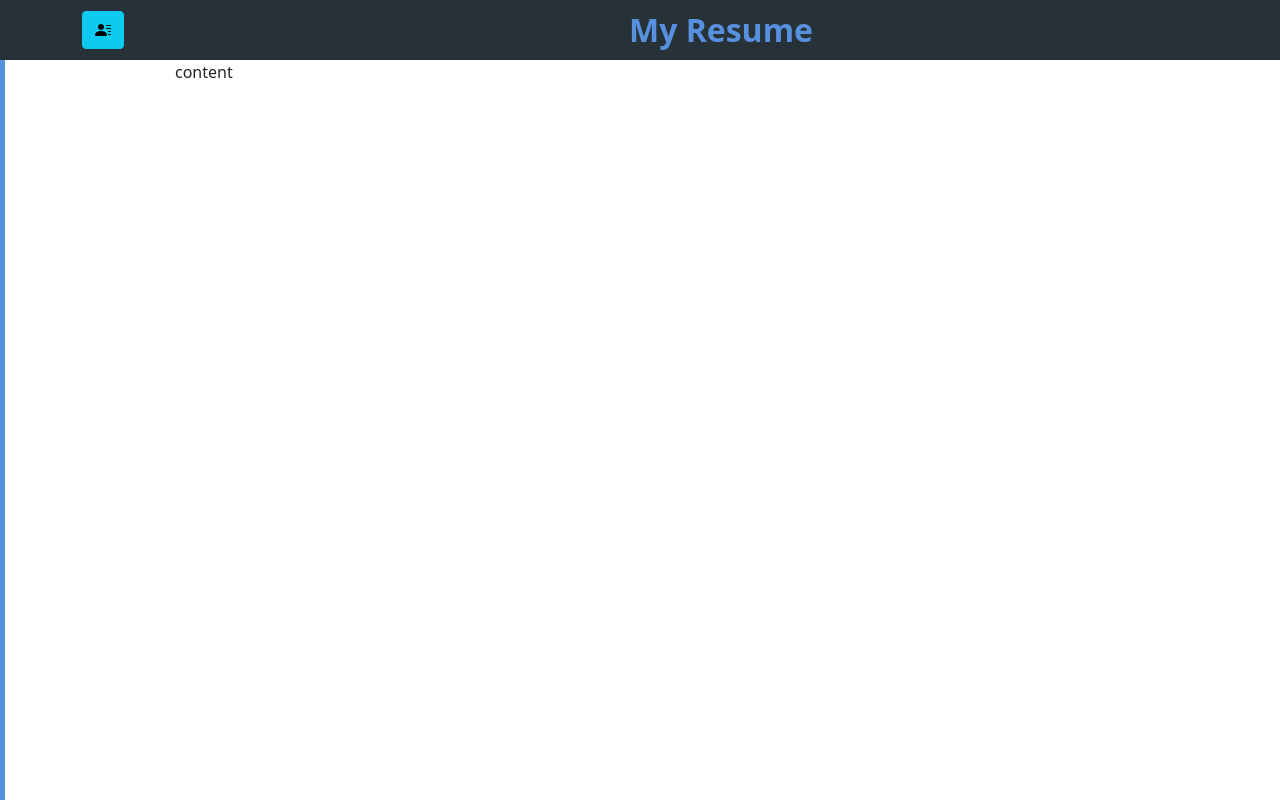
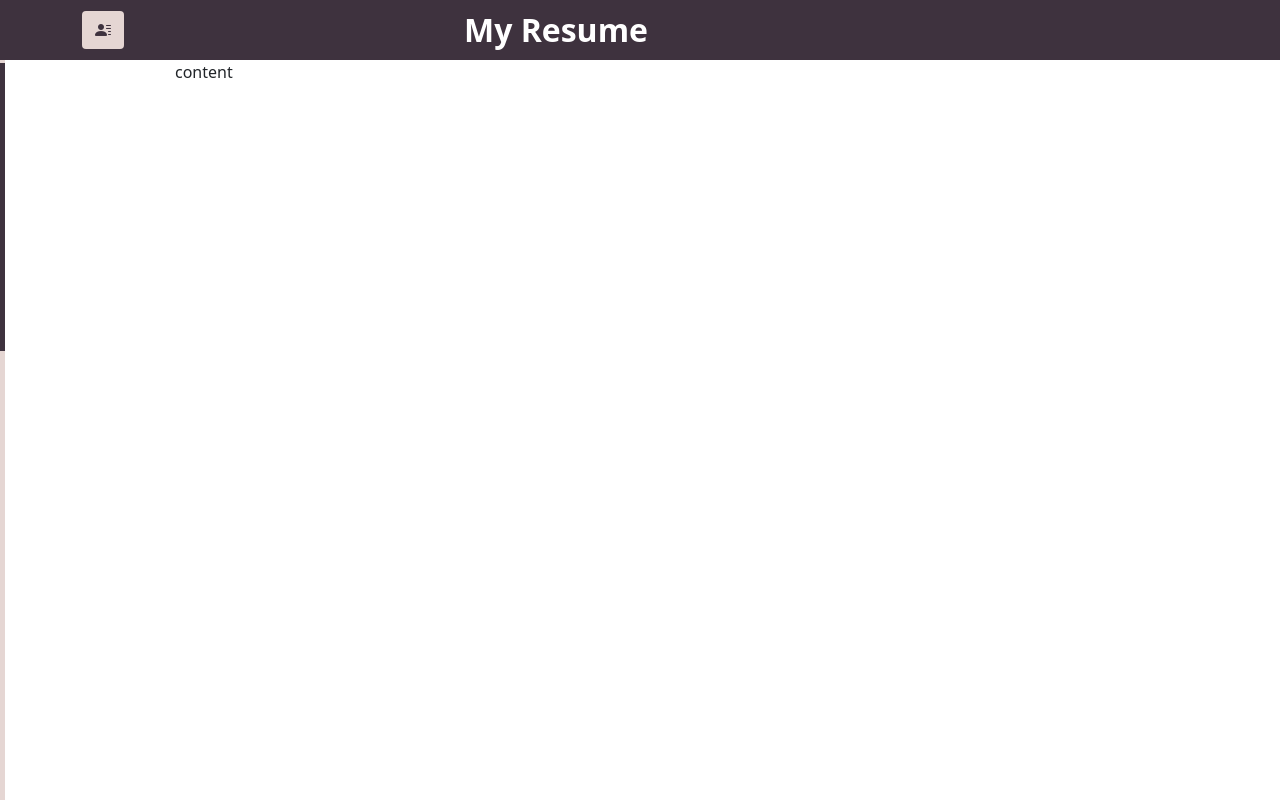
Before and after one commit to Dimaprog/my-resume, a React (Create React App) app: page / in a window 1280 px wide. Built offline with nearby package versions, Linux system fonts and the light colour scheme.

Commit message:
[WIP] changed background and colors

```diff
--- a/src/data/personal_information.json
+++ b/src/data/personal_information.json
@@ -1,6 +1,13 @@
  {
-    "name": "Moisiuk Dmytro",
-    "position": "PHP Developer",
-    "email": "dimaprog1991@gmail.com",
-    "avatar": "superboy.jpg"
-  }
+   "personal_info": {
+     "name": "Moisiuk Dmytro",
+     "position": "PHP Developer",
+     "email": "dimaprog1991@gmail.com",
+     "avatar": "superboy.jpg"
+   },
+   "education": {
+     "dates_of_studying": "2011-2014",
+     "name": "Yuriy Fedkovich Chernivtsi National University, Chernivtsi city, Ukraine",
+     "degree": "Master of Computer science"
+   }
+ }
--- a/src/layout/header/Header.js
+++ b/src/layout/header/Header.js
@@ -5,17 +5,19 @@ import './Header.scss';
 
 export default function Header (props) {
     return (
-        <div className="header-wrapp">
+        <div className="header-wrap">
             <nav className="navbar fixed-top">
                 <div className="container">
                     <div className="row w-100">
-                        <div className="col-2 toogle-button-wrap">
-                            <button type="button" onClick={ ()=> props.onToggle() } className="btn btn-info">
-                                <i className="bi bi-person-lines-fill"></i>
-                            </button>
-                        </div>
-                        <div className="col-10">
-                            <h1 className="main-title text-center">My Resume</h1>
+                        <div className="col-10 header">
+                            <div className="toogle-button-wrap">
+                                <button type="button" onClick={ ()=> props.onToggle() } className="btn">
+                                    <i className="bi bi-person-lines-fill"></i>
+                                </button>
+                            </div>
+                            <div className="header-text-wrap">
+                                <h1 className="main-title text-center">My Resume</h1>
+                            </div>
                         </div>
                     </div>
                 </div>
--- a/src/layout/header/Header.scss
+++ b/src/layout/header/Header.scss
@@ -1,11 +1,21 @@
-.header-wrapp {
+.header-wrap {
   height: 60px;
 
   .navbar {
     padding: 11px;
-        background-color: #263238;
-        color: #5790de;
+    background-color: #3e323e;
+    color: #ffffff;
     height: 60px;
+
+    .header {
+      display: flex;
+      flex-direction: row;
+    }
+
+    .header-text-wrap {
+      display: flex;
+      justify-content: center;
+      width: 100%;
 
       .main-title {
         text-align: left;
@@ -15,3 +25,20 @@
       }
     }
   }
+
+  .toogle-button-wrap {
+    button {
+      background-color: #e5d6d3;
+      color: #3e323e;
+
+      &:focus {
+        outline: unset;
+        box-shadow: unset;
+      }
+
+      &:hover {
+        background-color: #ffffff;
+      }
+    }
+  }
+}
--- a/src/layout/side/Side.js
+++ b/src/layout/side/Side.js
@@ -1,21 +1,36 @@
 import './Side.scss';
-import personal from '../../data/personal_information.json';
+import person from '../../data/personal_information.json';
 import boy from '../../images/superboy.jpg';
 
 export default function Side (props) {
     return (
-        <div className={"col left-side-wrapp " + (props.toggle ? "show" : "")}>
+        <div className={"col left-side-wrap " + (props.toggle ? "show" : "")}>
             <div className="side-left">
                 <div className="image-with-name text-center">
                     <img className="boy" src={boy} alt="I am"/>
-                    <h3>{personal.name}</h3>
-                    <h4>{personal.position}</h4>
+                    <h3>{person.personal_info.name}</h3>
+                    <h4>{person.personal_info.position}</h4>
                 </div>
-                <div className="personal-wrap">
+                <div className="item-wrap">
                     <h4 className="title">Personal Info</h4>
                     <div className="item">
                         <div className="item-name">E-mail</div>
-                        <div className="item-description">{personal.email}</div>
+                        <div className="item-description">{person.personal_info.email}</div>
+                    </div>
+                </div>
+                <div className="item-wrap">
+                    <h4 className="title">Education Info</h4>
+                    <div className="item">
+                        <div className="item-name">Dates of studying</div>
+                        <div className="item-description">{person.education.dates_of_studying}</div>
+                    </div>
+                    <div className="item">
+                        <div className="item-name">Name of institution</div>
+                        <div className="item-description">{person.education.name}</div>
+                    </div>
+                    <div className="item">
+                        <div className="item-name">Degree and major</div>
+                        <div className="item-description">{person.education.degree}</div>
                     </div>
                 </div>
             </div>
--- a/src/layout/side/Side.scss
+++ b/src/layout/side/Side.scss
@@ -1,22 +1,22 @@
-.left-side-wrapp {
+.left-side-wrap {
     flex: 0 0 auto;
     transition: all .6s ease-in;
     padding: 0;
-    background-color: #263238;
+    background-color: #e5d6d3;
     height: calc(100vh - 60px);
     transform: translateX(-295px);
     position: fixed;
     width: 300px;
     overflow-y: auto;
-    border-right: 5px solid #5790de;
+    border-top: 3px solid #e5d6d3;
 
     &.show {
       transform: translateX(0px);
     }
     .image-with-name {
       padding: 20px 0;
-      background-color: rgba(0, 0, 0, .5);
-      color: #5790de;
+      background-color: #3e323e;
+      color: #ffffff;
 
       .boy {
         border-radius: 50%;
@@ -34,16 +34,22 @@
         }
       }
     }
-    .personal-wrap {
-      padding: 20px 25px;
+    .item-wrap {
+      padding: 0 25px;
+      &:not(:last-child) {
+        padding: 20px 25px;
+      }
     }
     .title {
-      color: #eda81b;
+      color: #0d0b0e;
+      text-transform: uppercase;
       text-decoration: underline;
-      text-decoration-color: #b60003;
+      text-decoration-color: #0d0b0e;
+      letter-spacing: .3px;
       margin-bottom: 20px;
     }
     .item {
+      margin-bottom: 15px;
       .item-name {
         color: #000;
         font-weight: 900;
@@ -52,7 +58,7 @@
         margin-bottom: 10px;
       }
       .item-description {
-        color: #5790de;
+        color: #000000;
         font-size: 16px;
         line-height: 18px;
       }
```
Lines whose indentation alone changed are shown as unchanged.
